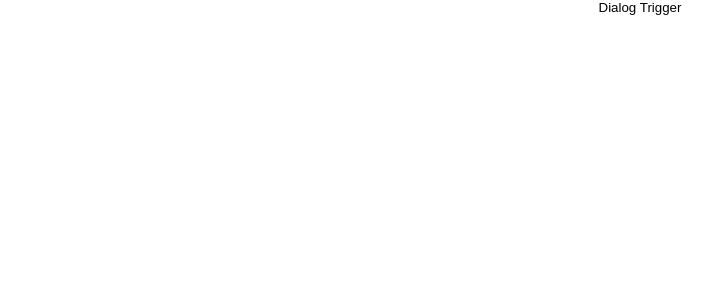
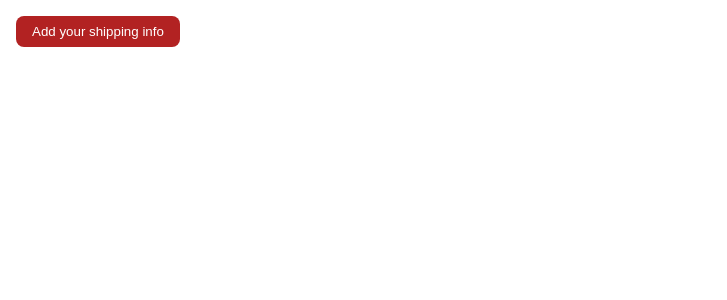
Before and after one commit to lucianm05/felice, a React (Vite) app: page / in a window 1280 px wide. Shown: the top 300 px of the page, without its empty margins (0-727 px from the left). Built offline with nearby package versions, Linux system fonts and the light colour scheme.

Commit message:
feat: dialog styleable; function content with actions&state

```diff
--- a/src/App.tsx
+++ b/src/App.tsx
@@ -13,6 +13,7 @@ import { RadioGroup } from '@lib/components/radio-group/RadioGroup'
 import { Tooltip } from '@lib/components/tooltip/Tooltip'
 import { TooltipTriggerRef } from '@lib/components/tooltip/types'
 import { Dialog } from '@lib/components/dialog/Dialog'
+import { DialogTriggerRef } from '@lib/components/dialog/types'
 
 function App() {
   const [switchChecked, setSwitchChecked] = useState(true)
@@ -365,26 +366,39 @@ function App() {
         </div> */}
 
         <Dialog
-          title='Dialog title'
-          description='Dialog description'
-          content={
-            <div>
-              <input type='text' placeholder='your address' name='address' />
-            </div>
-          }
-          closeButton={({ buttonProps }) => <button {...buttonProps}>X</button>}
-          styles={{
-            overlay: {
-              position: 'fixed',
-              background: 'rgba(0,0,0,0.25)',
-              width: '100%',
-              height: '100%',
-              top: 0,
-              left: 0,
-            },
+          classNames={{
+            root: classes['dialog'],
+            header: classes['dialog__header'],
+            overlay: classes['dialog__overlay'],
+            title: classes['dialog__title'],
+            description: classes['dialog__description'],
+            closeButton: classes['dialog__close-button'],
+            trigger: classes['dialog__trigger'],
           }}
+          title='Add your shipping info'
+          description='Fill the details below to proceed with your order'
+          closeButton={'X'}
+          content={({ actions }) => (
+            <form className={classes['dialog__content']}>
+              <input type='text' placeholder='Full name' name='name' />
+
+              <input type='text' placeholder='Address' name='address' />
+
+              <input type='text' placeholder='City' name='city' />
+
+              <button
+                type='submit'
+                onClick={event => {
+                  event.preventDefault()
+                  actions.close()
+                }}
+              >
+                Save Address
+              </button>
+            </form>
+          )}
         >
-          Dialog Trigger
+          Add your shipping info
         </Dialog>
       </div>
     </div>
--- a/src/lib/components/dialog/Dialog.tsx
+++ b/src/lib/components/dialog/Dialog.tsx
@@ -1,13 +1,14 @@
 import {
   DialogClassNames,
   DialogCloseButton,
+  DialogContent,
   DialogStyleable,
   DialogStyles,
   DialogTriggerRef,
 } from '@lib/components/dialog/types'
 import { Portal } from '@lib/components/portal'
 import { keys } from '@lib/constants/keys'
-import { isDefined, mergeObjects } from '@lib/utils'
+import { cn, isDefined, mergeObjects } from '@lib/utils'
 import {
   HTMLProps,
   MouseEvent,
@@ -15,6 +16,8 @@ import {
   forwardRef,
   useEffect,
   useId,
+  useImperativeHandle,
+  useRef,
   useState,
 } from 'react'
 
@@ -25,7 +28,7 @@ interface DialogProps
   onOpenChange?: (open: boolean) => void
   title?: ReactNode
   description?: ReactNode
-  content?: ReactNode
+  content?: DialogContent
   closeButton?: DialogCloseButton
   styles?: DialogStyleable<DialogStyles>
   classNames?: DialogStyleable<DialogClassNames>
@@ -58,10 +61,6 @@ export const Dialog = forwardRef<DialogTriggerRef, DialogProps>(
 
     const open = isDefined(externalOpen) ? externalOpen : internalOpen
 
-    const titleId = useId()
-    const descriptionId = useId()
-
-    // const onTriggerClick =
     const setInternalOpenHandler = (value: boolean, event?: MouseEvent) => {
       if (event?.defaultPrevented) return
 
@@ -69,12 +68,70 @@ export const Dialog = forwardRef<DialogTriggerRef, DialogProps>(
       onOpenChange?.(value)
     }
 
-    const buttonProps = {
+    const internalRef = useRef<DialogTriggerRef>(null)
+
+    useImperativeHandle<DialogTriggerRef, DialogTriggerRef>(
+      ref,
+      () => internalRef.current,
+      []
+    )
+
+    const titleId = useId()
+    const descriptionId = useId()
+
+    const triggerProps = {
       ...props,
-      ref,
+      ref: internalRef,
       type: 'button',
       onClick: (event: MouseEvent<HTMLButtonElement>) =>
         setInternalOpenHandler(true, event),
+      style: mergeObjects(style, styles?.trigger),
+      className: cn(className, classNames?.trigger),
+    } as const
+
+    const rootProps = {
+      role: 'dialog',
+      style: styles?.root,
+      className: classNames?.root,
+      'aria-modal': true,
+      'aria-labelledby': title ? titleId : undefined,
+      'aria-describedby': description ? descriptionId : undefined,
+    } as const
+
+    const overlayProps = {
+      type: 'button',
+      style: styles?.overlay,
+      className: classNames?.overlay,
+      onClick: (event: MouseEvent<HTMLButtonElement>) =>
+        setInternalOpenHandler(false, event),
+      'aria-hidden': true,
+      'data-overlay': true,
+      tabIndex: -1,
+    } as const
+
+    const headerProps = {
+      style: styles?.header,
+      className: classNames?.header,
+    } as const
+
+    const closeButtonProps = {
+      type: 'button',
+      onClick: (event: MouseEvent<HTMLButtonElement>) =>
+        setInternalOpenHandler(false, event),
+      style: styles?.closeButton,
+      className: classNames?.closeButton,
+    } as const
+
+    const titleProps = {
+      id: titleId,
+      style: styles?.title,
+      className: classNames?.title,
+    } as const
+
+    const descriptionProps = {
+      id: descriptionId,
+      style: styles?.description,
+      className: classNames?.description,
     } as const
 
     useEffect(() => {
@@ -95,46 +152,47 @@ export const Dialog = forwardRef<DialogTriggerRef, DialogProps>(
 
     return (
       <>
-        <button {...buttonProps}>{children}</button>
+        <button {...triggerProps}>{children}</button>
 
         <Portal>
           {open && (
             <div>
-              <button
-                type='button'
-                style={mergeObjects({ position: 'absolute' }, styles?.overlay)}
-                onClick={event => setInternalOpenHandler(false, event)}
-                data-overlay
-              />
+              <button {...overlayProps} />
 
-              <div
-                role='dialog'
-                aria-modal
-                aria-labelledby={title ? titleId : undefined}
-                aria-describedby={description ? descriptionId : undefined}
-              >
-                <div>
-                  {title && <h2 id={titleId}>{title}</h2>}
+              <div {...rootProps}>
+                <div {...headerProps}>
+                  {title && <h2 {...titleProps}>{title}</h2>}
 
                   {closeButton && (
                     <>
                       {typeof closeButton === 'function' &&
                         closeButton({
-                          buttonProps: {
-                            type: 'button',
-                            onClick: event =>
-                              setInternalOpenHandler(false, event),
-                          },
+                          buttonProps: closeButtonProps,
                         })}
 
                       {typeof closeButton !== 'function' && (
-                        <button type='button'>closeButton</button>
+                        <button {...closeButtonProps}>{closeButton}</button>
                       )}
                     </>
                   )}
                 </div>
-                {description && <p id={descriptionId}>{description}</p>}
-                {content}
+
+                {description && <p {...descriptionProps}>{description}</p>}
+
+                {content && (
+                  <>
+                    {typeof content === 'function' &&
+                      content({
+                        state: { open },
+                        actions: {
+                          open: () => setInternalOpenHandler(true),
+                          close: () => setInternalOpenHandler(false),
+                        },
+                      })}
+
+                    {typeof content !== 'function' && content}
+                  </>
+                )}
               </div>
             </div>
           )}
--- a/src/test.module.css
+++ b/src/test.module.css
@@ -250,3 +250,96 @@
   box-shadow: 0 1px 3px 0 rgb(0 0 0 / 0.1), 0 1px 2px -1px rgb(0 0 0 / 0.1);
   border-radius: 8px;
 }
+
+.dialog__trigger {
+  padding: 0.5rem 1rem;
+  background-color: firebrick;
+
+  color: white;
+  width: max-content;
+  margin: 1rem;
+  border-radius: 8px;
+  cursor: pointer;
+  transition: all 0.2s ease-in-out;
+}
+
+.dialog__trigger:hover {
+  background-color: darkred;
+}
+
+.dialog {
+  position: fixed;
+  left: 50%;
+  top: 50%;
+  transform: translateX(-50%) translateY(-50%);
+  width: 100%;
+  max-width: 35rem;
+  background: white;
+  border: 2px solid grey;
+  padding: 1rem 1.5rem;
+  border-radius: 8px;
+  z-index: 5;
+  font-family: 'Trebuchet MS', 'Lucida Sans Unicode', 'Lucida Grande',
+    'Lucida Sans', Arial, sans-serif;
+}
+
+.dialog__overlay {
+  position: fixed;
+  z-index: 1;
+  top: 0;
+  left: 0;
+  width: 100%;
+  height: 100%;
+  background: rgba(0, 0, 0, 0.5);
+}
+
+.dialog__header {
+  display: flex;
+  flex-direction: row;
+  justify-content: space-between;
+  align-items: center;
+  margin-bottom: 1.25rem;
+}
+
+.dialog__title {
+  font-size: 2rem;
+}
+
+.dialog__description {
+  font-size: 1.25rem;
+}
+
+.dialog__close-button {
+  display: flex;
+  justify-content: center;
+  align-items: center;
+  border: 1px solid black;
+  width: 1.75rem;
+  height: 1.75rem;
+  border-radius: 99999px;
+  cursor: pointer;
+}
+
+.dialog__content {
+  margin-top: 1.25rem;
+  display: flex;
+  flex-direction: column;
+  row-gap: 1rem;
+}
+
+.dialog__content input {
+  width: 100%;
+  padding: 0.5rem 1rem;
+  border: 1px solid black;
+  border-radius: 4px;
+}
+
+.dialog__content button {
+  padding: 0.5rem 1rem;
+  background-color: darkcyan;
+  width: max-content;
+  color: white;
+  margin: 0 auto;
+  border-radius: 4px;
+  cursor: pointer;
+}
```
Also changed, not shown: src/lib/components/dialog/types.ts (+15 -0 lines).
